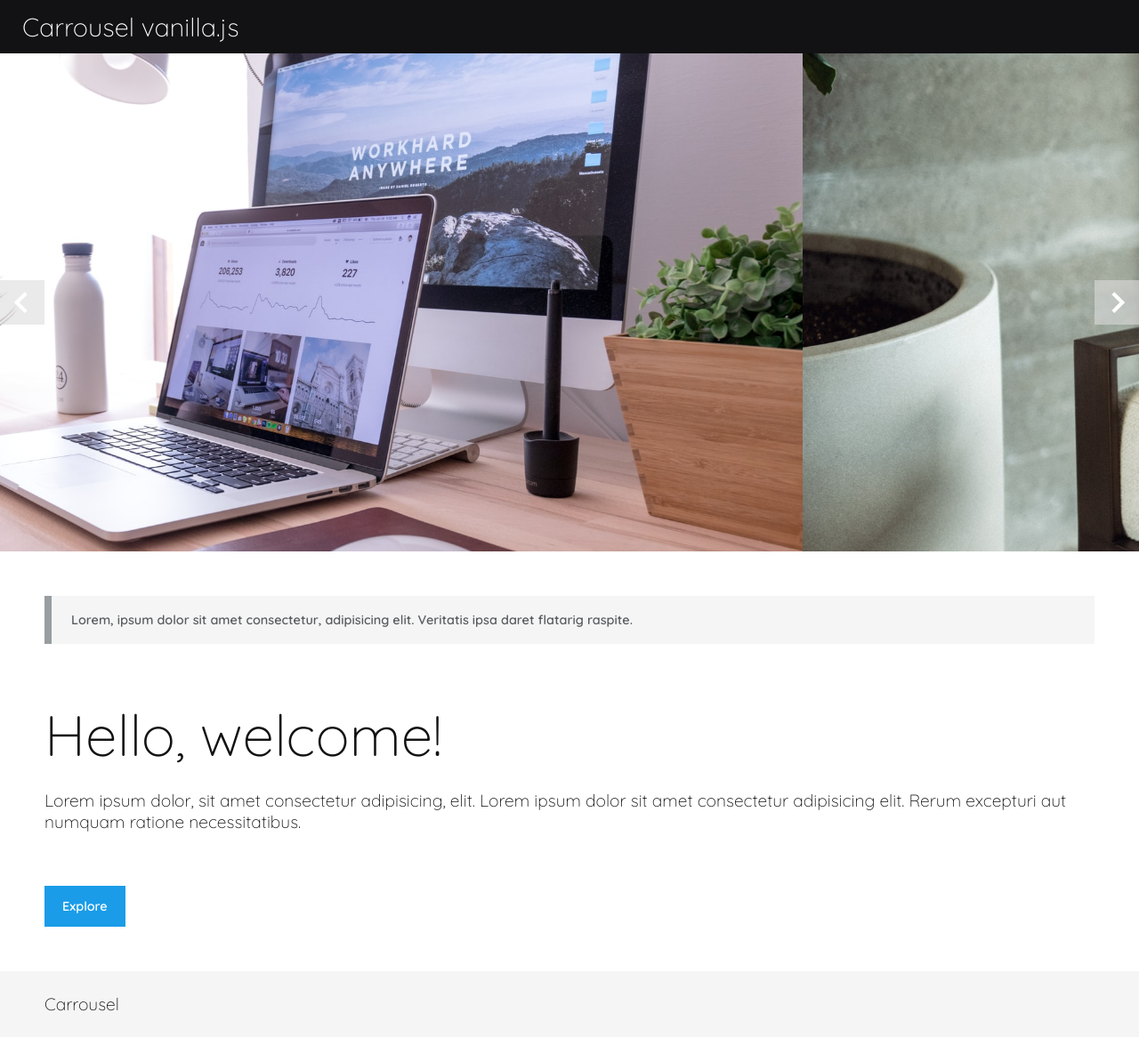
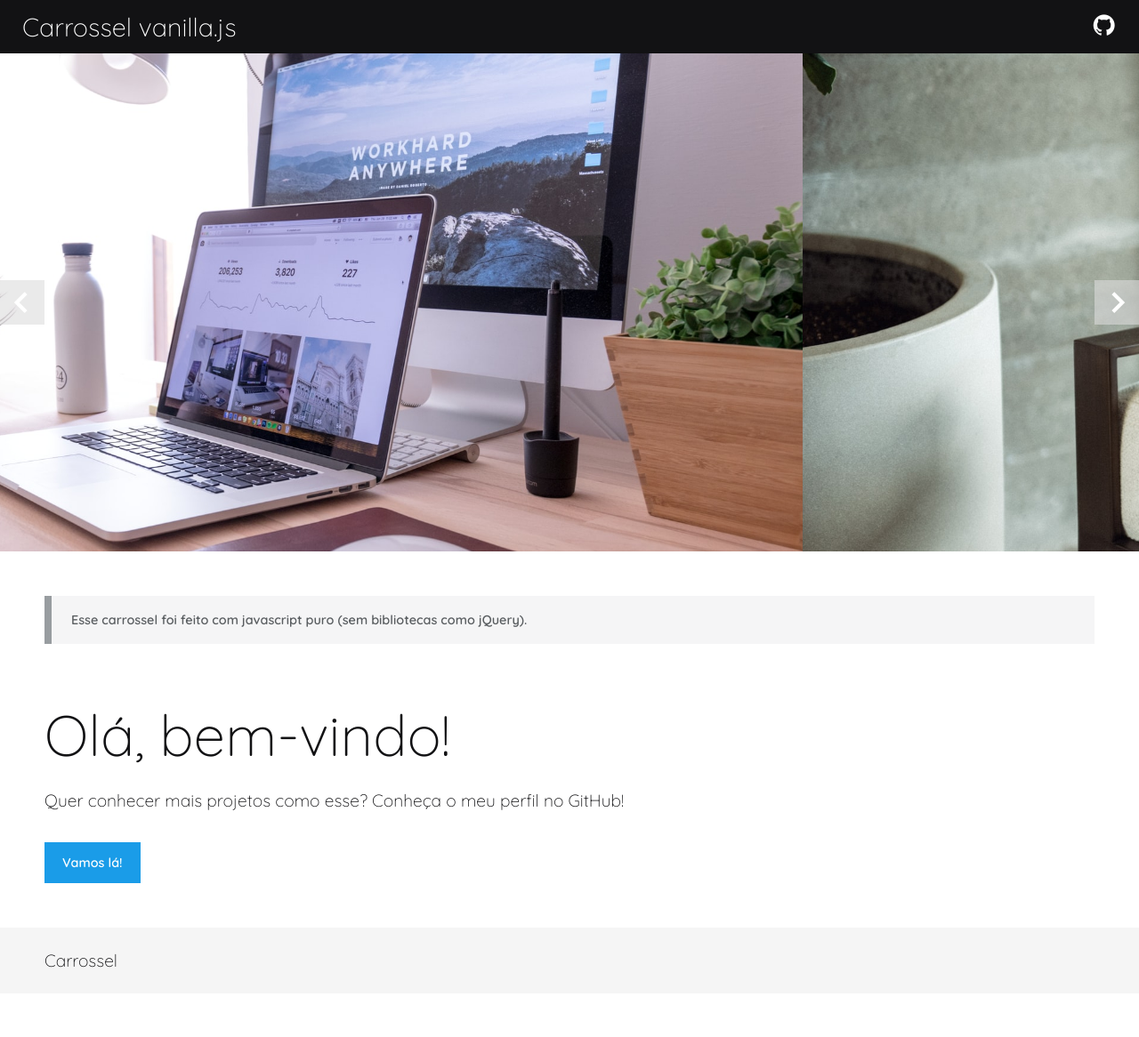
Before and after one commit to josuealmeida/Carrossel, a plain HTML site: page index.html in a window 1280 px wide. Shown: the whole page at 89% size. After the commit the page ends 1117 px from the top, so only its background shows below. Drawn offline with nearby package versions, Linux system fonts and the light colour scheme.

Commit message:
HTML modificado

```diff
--- a/index.html
+++ b/index.html
@@ -13,7 +13,7 @@
 		<!-- Estilo customizado -->
 		<link rel="stylesheet" href="style.css">
 
-		<title>Carrousel</title>
+		<title>Carrossel</title>
 	</head>
 
 	<body>
@@ -29,8 +29,12 @@
 
 		<!-- Header -->
 
-		<header class="bg-dark px-2">
-			<h1 class="text-3">Carrousel vanilla.js</h1>
+		<header class="bg-dark px-2 flex-between-center">
+			<h1 class="text-3">Carrossel vanilla.js</h1>
+
+			<a href="https://github.com/josuealmeida/Carrossel" target="_blank">
+				<i class='bx bxl-github white'></i>
+			</a>
 		</header>
 
 
@@ -71,13 +75,13 @@
 
 		<section class="px-1 py-3">
 			<div class="container">
-				<p class="info-gray">Lorem, ipsum dolor sit amet consectetur, adipisicing elit. Veritatis ipsa daret flatarig raspite.</p>
+				<p class="info-gray">Esse carrossel foi feito com javascript puro (sem bibliotecas como jQuery).</p>
 
-				<h2 class="text-5 mt-3">Hello, welcome!</h2>
+				<h2 class="text-5 mt-3">Olá, bem-vindo!</h2>
 
-				<p class="text-2">Lorem ipsum dolor, sit amet consectetur adipisicing, elit. Lorem ipsum dolor sit amet consectetur adipisicing elit. Rerum excepturi aut numquam ratione necessitatibus.</p>
+				<p class="text-2">Quer conhecer mais projetos como esse? Conheça o meu perfil no GitHub!</p>
 
-				<a href="#" class="btn mt-3">Explore</a>
+				<a href="https://github.com/josuealmeida" target="_blank" class="btn mt-2">Vamos lá!</a>
 			</div>
 		</section>
 
@@ -87,7 +91,7 @@
 
 		<footer class="bg-light p-2">
 			<div class="container">
-				<small class="text-2">Carrousel</small>
+				<small class="text-2">Carrossel</small>
 			</div>
 		</footer>
 
```
